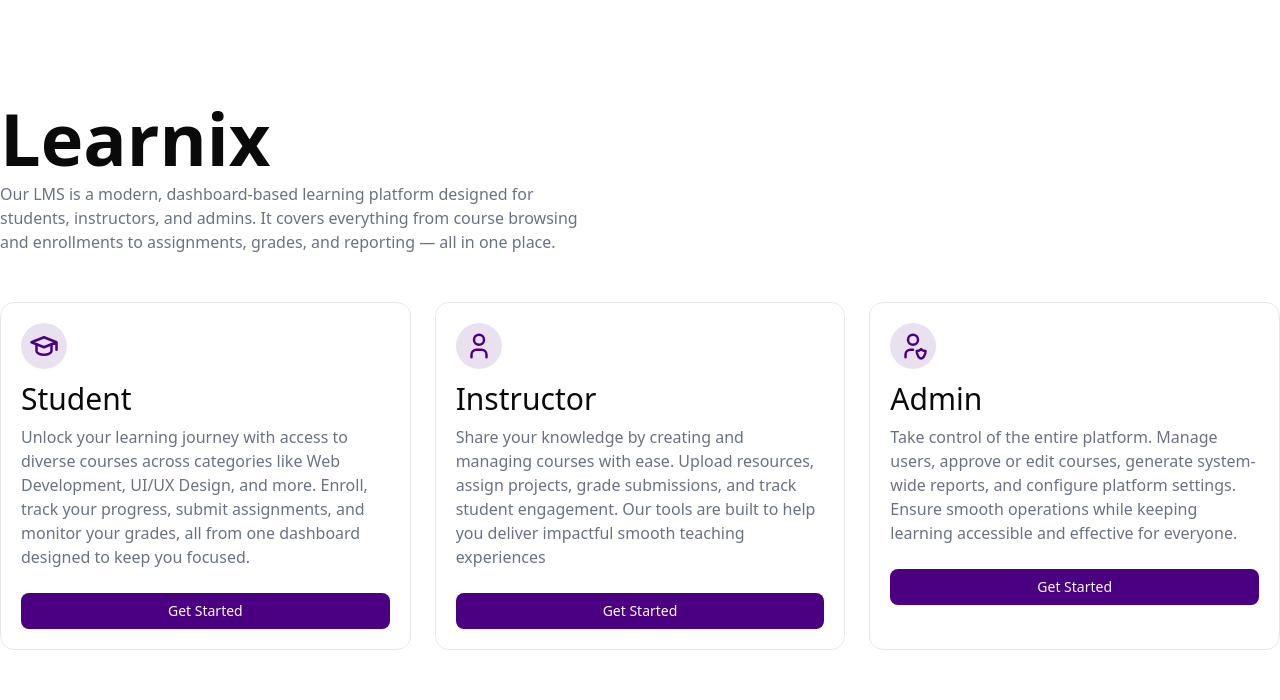
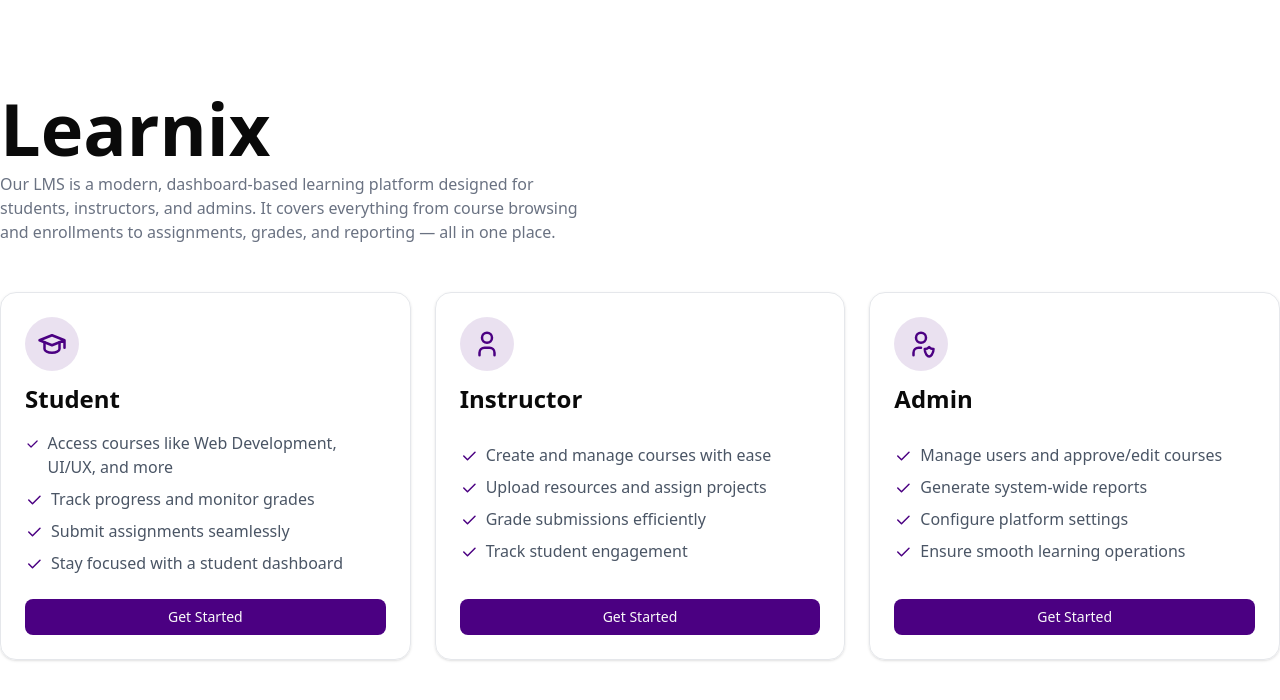
Before and after one commit to Hamdoonn/lms-system, a React (Vite) app: page / in a window 1280 px wide. Shown: the top 700 px of the page. Built offline with nearby package versions, Linux system fonts and the light colour scheme.

Commit message:
changed ui design for onbaording

```diff
--- a/src/context/RoleContext.jsx
+++ b/src/context/RoleContext.jsx
@@ -1,9 +1,17 @@
-import { createContext, useState, useContext } from "react";
+import { createContext, useState, useContext, useEffect } from "react";
 
 const RoleContext = createContext();
 
 export const RoleProvider = ({ children }) => {
-  const [role, setRole] = useState(null);
+  const [role, setRole] = useState(() => localStorage.getItem("role"));
+
+  useEffect(() => {
+    if (role) {
+      localStorage.setItem("role", role);
+    } else {
+      localStorage.removeItem("role");
+    }
+  }, [role]);
 
   return (
     <RoleContext.Provider value={{ role, setRole }}>
--- a/src/pages/Onboarding.jsx
+++ b/src/pages/Onboarding.jsx
@@ -1,7 +1,12 @@
 import { useRole } from "@/context/RoleContext";
 import React from "react";
 import { useNavigate } from "react-router-dom";
-import { IconSchool, IconUserShield, IconUser } from "@tabler/icons-react";
+import {
+  IconSchool,
+  IconUserShield,
+  IconUser,
+  IconCheck,
+} from "@tabler/icons-react";
 import { Button } from "@/components/ui/button";
 
 const Onboarding = () => {
@@ -12,9 +17,67 @@ const Onboarding = () => {
     setRole(role);
     navigate("/auth/Login");
   };
+
+  const roles = [
+    {
+      title: "Student",
+      icon: (
+        <IconSchool
+          stroke={2}
+          width={30}
+          height={30}
+          className="text-[#4B0082]"
+        />
+      ),
+      features: [
+        "Access courses like Web Development, UI/UX, and more",
+        "Track progress and monitor grades",
+        "Submit assignments seamlessly",
+        "Stay focused with a student dashboard",
+      ],
+      roleKey: "student",
+    },
+    {
+      title: "Instructor",
+      icon: (
+        <IconUser
+          stroke={2}
+          width={30}
+          height={30}
+          className="text-[#4B0082]"
+        />
+      ),
+      features: [
+        "Create and manage courses with ease",
+        "Upload resources and assign projects",
+        "Grade submissions efficiently",
+        "Track student engagement",
+      ],
+      roleKey: "instructor",
+    },
+    {
+      title: "Admin",
+      icon: (
+        <IconUserShield
+          stroke={2}
+          width={30}
+          height={30}
+          className="text-[#4B0082]"
+        />
+      ),
+      features: [
+        "Manage users and approve/edit courses",
+        "Generate system-wide reports",
+        "Configure platform settings",
+        "Ensure smooth learning operations",
+      ],
+      roleKey: "admin",
+    },
+  ];
+
   return (
     <section className="flex items-center justify-center min-h-screen">
-      <div className="mx-auto max-w-[1400px] ">
+      <div className="mx-auto max-w-[1400px]">
         {/* header */}
         <div className="flex flex-col justify-start w-full gap-2">
           <h1 className="font-semibold text-7xl">Learnix</h1>
@@ -25,107 +88,43 @@ const Onboarding = () => {
             in one place.
           </p>
         </div>
+
         {/* Cards */}
-        <div className=" grid sm:grid-cols-1 md:grid-cols-3 items-stretch py-12 gap-x-6">
-          {/* card-1 */}
-          <div className="border border-gray-200 rounded-xl p-5 min-h-[300px] transistion ease-in-out duration-300 hover:shadow-xl">
+        <div className="grid sm:grid-cols-1 md:grid-cols-3 items-stretch py-12 gap-6">
+          {roles.map(({ title, icon, features, roleKey }) => (
+            <div
+              key={title}
+              className="border border-gray-200 rounded-2xl p-6 shadow-sm hover:shadow-xl transition-all duration-300 flex flex-col justify-between"
+            >
               {/* card-header */}
-            <div className="flex flex-col justify-start gap-3">
-              <div className="w-fit h-auto bg-[#4c00821e] px-2 py-2 rounded-full">
-                <IconSchool
-                  stroke={2}
-                  width={30}
-                  height={30}
-                  className="text-[#4B0082]"
-                />
+              <div className="flex flex-col gap-3">
+                <div className="w-fit bg-[#4c00821e] p-3 rounded-full">
+                  {icon}
                 </div>
-              <h2 className="text-3xl font-medium">Student</h2>
+                <h2 className="text-2xl font-semibold">{title}</h2>
               </div>
-            <div>
-              <p className="text-gray-500 w-full pt-2">
-                Unlock your learning journey with access to diverse courses
-                across categories like Web Development, UI/UX Design, and more.
-                Enroll, track your progress, submit assignments, and monitor
-                your grades, all from one dashboard designed to keep you
-                focused.
-              </p>
-            </div>
+
+              {/* features */}
+              <ul className="pt-4 space-y-2">
+                {features.map((f, i) => (
+                  <li key={i} className="flex items-start gap-2 text-gray-600">
+                    <IconCheck size={18} className="text-[#4B0082] mt-1" />
+                    <span>{f}</span>
+                  </li>
+                ))}
+              </ul>
+
               {/* button */}
-            <div className="w-full pt-6 ">
+              <div className="w-full pt-6">
                 <Button
-                onClick={() => handleSelectedRole("student")}
-                className="w-full bg-[#4B0082] transistion ease-in-out duration-400 hover:bg-[#4c0082c7] cursor-pointer "
+                  onClick={() => handleSelectedRole(roleKey)}
+                  className="w-full bg-[#4B0082] hover:bg-[#4c0082c7] transition ease-in-out duration-300"
                 >
                   Get Started
                 </Button>
               </div>
             </div>
-
-          {/* card-2 */}
-          <div className="border border-gray-200 rounded-xl p-5 min-h-[300px] transistion ease-in-out duration-300 hover:shadow-xl">
-            {/* card-header */}
-            <div className="flex flex-col justify-start gap-3">
-              <div className="w-fit h-auto bg-[#4c00821e] px-2 py-2 rounded-full">
-                <IconUser
-                  stroke={2}
-                  width={30}
-                  height={30}
-                  className="text-[#4B0082]"
-                />
-              </div>
-              <h2 className="text-3xl font-medium">Instructor</h2>
-            </div>
-            <div>
-              <p className="text-gray-500 w-full pt-2">
-                Share your knowledge by creating and managing courses with ease.
-                Upload resources, assign projects, grade submissions, and track
-                student engagement. Our tools are built to help you deliver
-                impactful smooth teaching experiences
-              </p>
-            </div>
-            {/* button */}
-            <div className="w-full pt-6 ">
-              <Button
-                onClick={() => handleSelectedRole("instructor")}
-                className="w-full bg-[#4B0082] transistion ease-in-out duration-400 hover:bg-[#4c0082c7] cursor-pointer "
-              >
-                Get Started
-              </Button>
-            </div>
-          </div>
-
-          {/* card-3*/}
-          <div className="border border-gray-200 rounded-xl p-5 min-h-[300px] transistion ease-in-out duration-300 hover:shadow-xl">
-            {/* card-header */}
-            <div className="flex flex-col justify-start gap-3">
-              <div className="w-fit h-auto bg-[#4c00821e] px-2 py-2 rounded-full">
-                <IconUserShield
-                  stroke={2}
-                  width={30}
-                  height={30}
-                  className="text-[#4B0082]"
-                />
-              </div>
-              <h2 className="text-3xl font-medium">Admin</h2>
-            </div>
-            <div>
-              <p className="text-gray-500 w-full pt-2">
-                Take control of the entire platform. Manage users, approve or
-                edit courses, generate system-wide reports, and configure
-                platform settings. Ensure smooth operations while keeping
-                learning accessible and effective for everyone.
-              </p>
-            </div>
-            {/* button */}
-            <div className="w-full pt-6 ">
-              <Button
-                onClick={() => handleSelectedRole("admin")}
-                className="w-full bg-[#4B0082] transistion ease-in-out duration-400 hover:bg-[#4c0082c7] cursor-pointer "
-              >
-                Get Started
-              </Button>
-            </div>
-          </div>
+          ))}
         </div>
       </div>
     </section>
--- a/src/pages/dashboard/DashboardRouter.jsx
+++ b/src/pages/dashboard/DashboardRouter.jsx
@@ -1,14 +1,15 @@
+import { useRole } from "@/context/RoleContext";
 import AdminDashboard from "@/pages/admin/AdminDashboard";
 import InstructorDashboard from "@/pages/instructore/InstructorDashboard";
 import StudentDashboard from "@/pages/student/StudentDashboard";
+import { Navigate } from "react-router-dom";
 import React from "react";
 
 const DashboardRouter = () => {
-  const role = localStorage.getItem("role");
+  const { role } = useRole();
 
   if (!role) {
-    window.location.href = "/auth/Login";
-    return null;
+    return <Navigate to="/auth/Login" replace />;
   }
 
   switch (role) {
```
Lines whose indentation alone changed are shown as unchanged.
